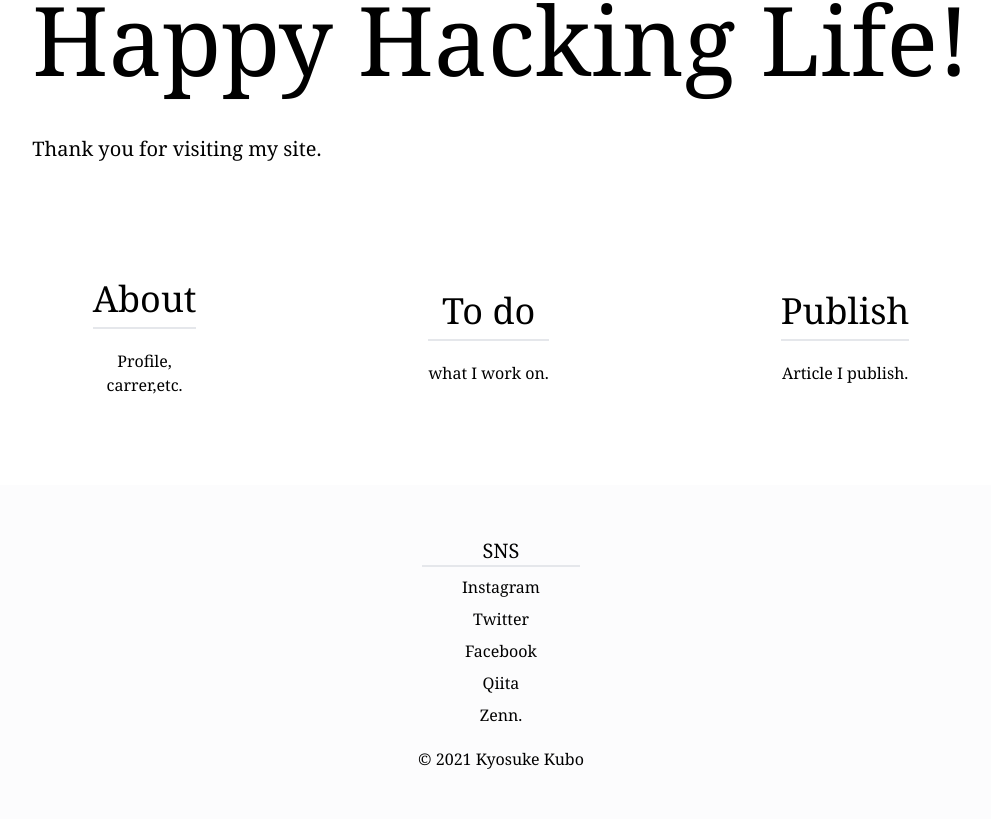
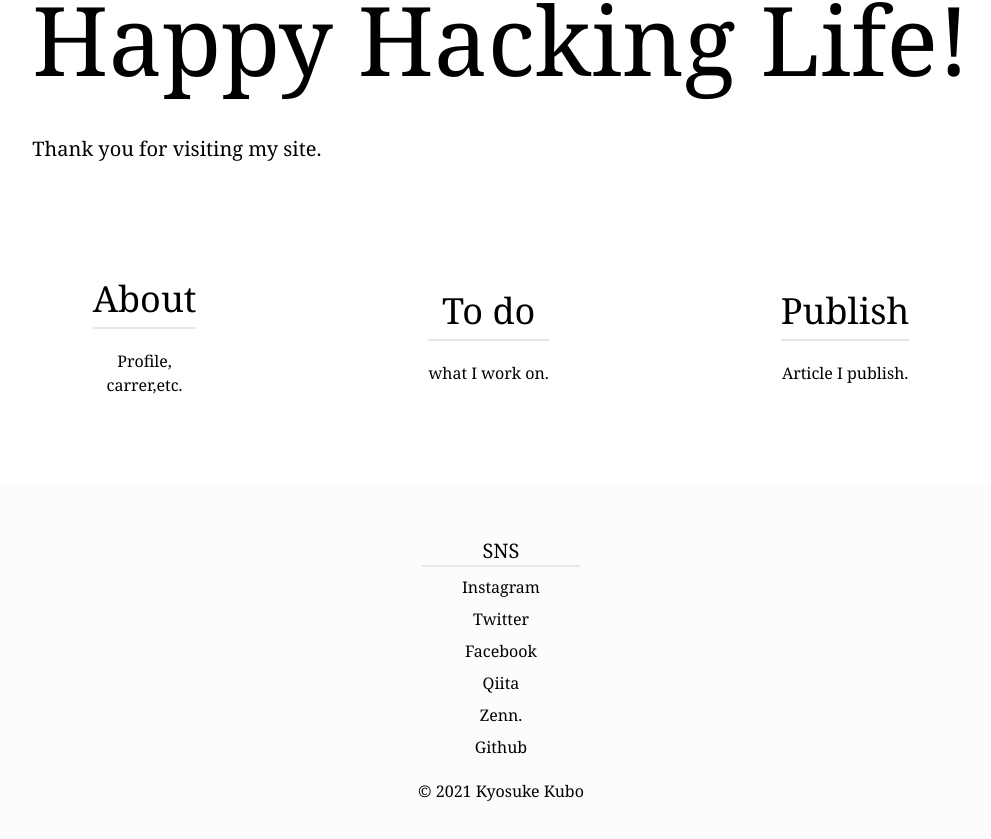
Before and after one commit to kk3939/profile, a Next.js app: page / in a window 1280 px wide. Shown: the part 565-1404 px from the top of the page, without its empty margins (139-1130 px from the left). Built offline with nearby package versions, Linux system fonts and the light colour scheme.

Commit message:
add github on footer

```diff
--- a/components/Footer.js
+++ b/components/Footer.js
@@ -9,6 +9,7 @@ const Footer = () => {
           <a href="https://www.facebook.com/kyousuke.kubo.7" className='block font-serif py-1 hover:underline'>Facebook</a>
           <a href="https://qiita.com/kyo51310" className='block font-serif py-1 hover:underline'>Qiita</a>
           <a href="https://zenn.dev/kyo9bo" className='block font-serif py-1 hover:underline'>Zenn.</a>
+          <a href="https://github.com/kk3939" className='block font-serif py-1 hover:underline'>Github</a>
         </div>
         <p className='text-center font-serif text-base py-2'>&copy; 2021 Kyosuke Kubo</p>
       </div>
```
